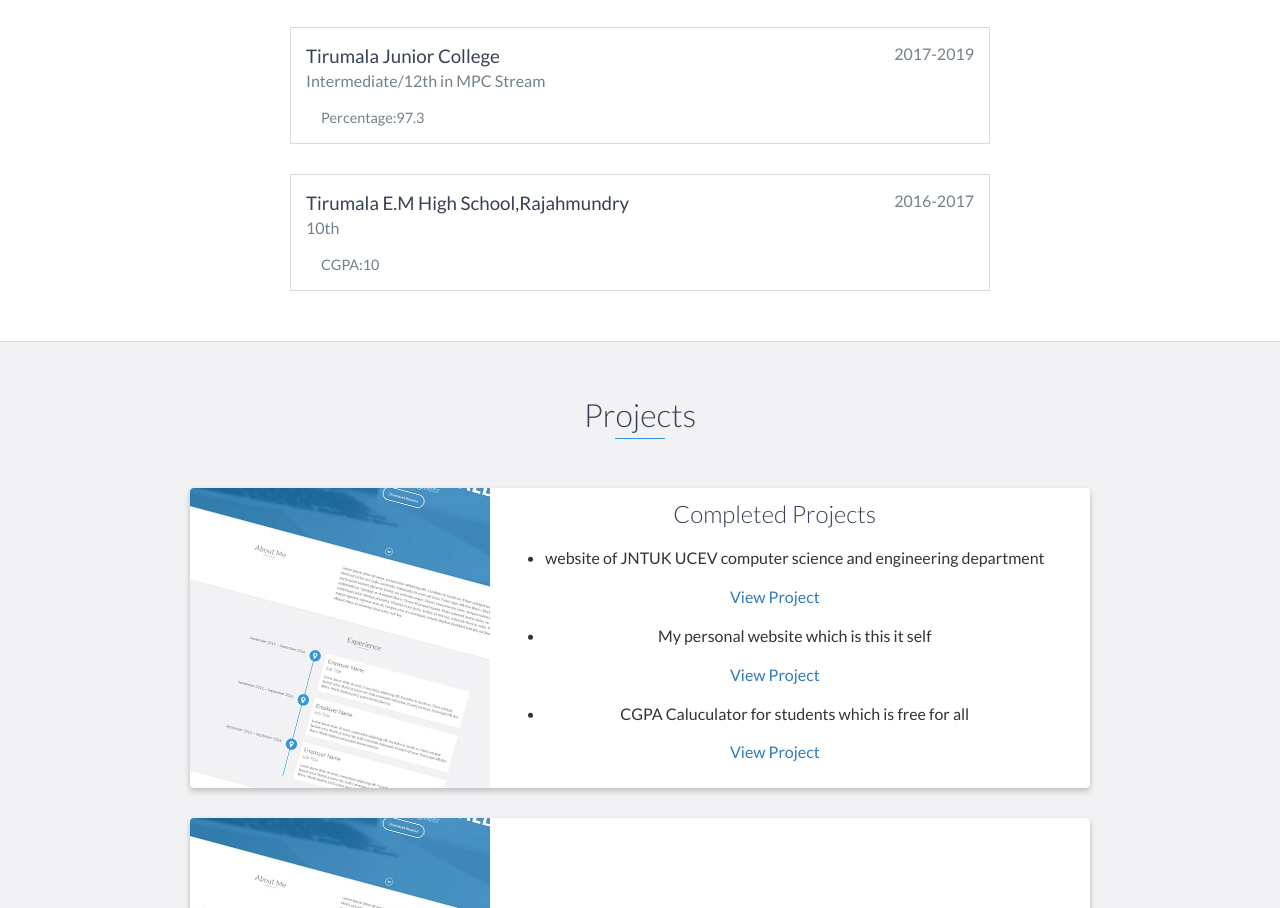
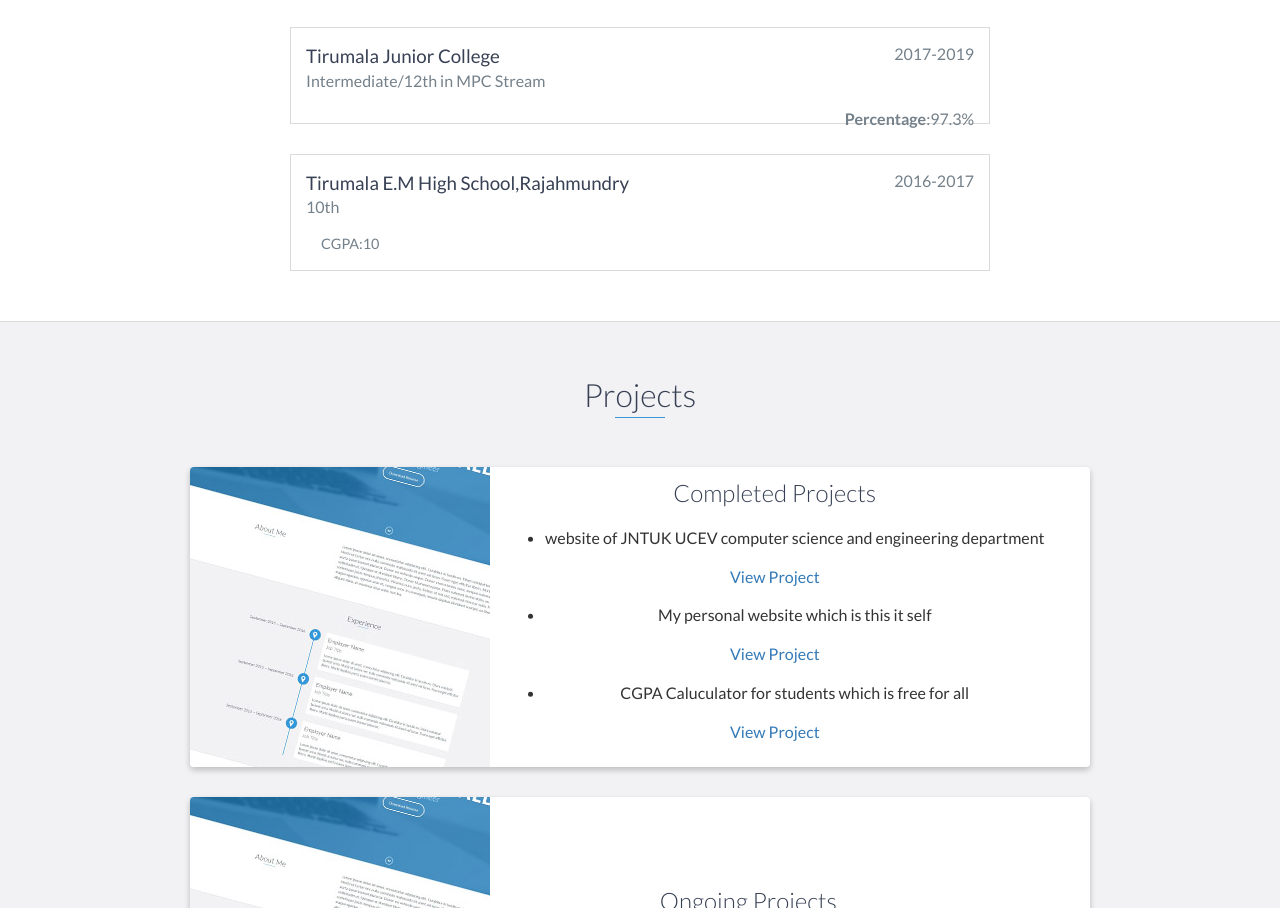
Before and after one commit to sameer6143/sameer6143, a website: page index.html in a window 1280 px wide. Shown: the part 1873-2781 px from the top of the page. Drawn offline with nearby package versions, Linux system fonts and the light colour scheme.

Commit message:
Update index.html

```diff
--- a/index.html
+++ b/index.html
@@ -120,7 +120,7 @@ Help Me In Up Skilling.I am innovative,lateratal thinker Who Wants To Solve Othe
             <h3>Tirumala Junior College</h3>
             <span class="education-date">2017-2019</span>
             <h4>Intermediate/12th in MPC Stream</h4>
-		<ul>Percentage:97.3</ul>
+		    <span class="education-date"><b>Percentage</b>:97.3%</span>
 
         </div>
         <div class="education-block">
```
